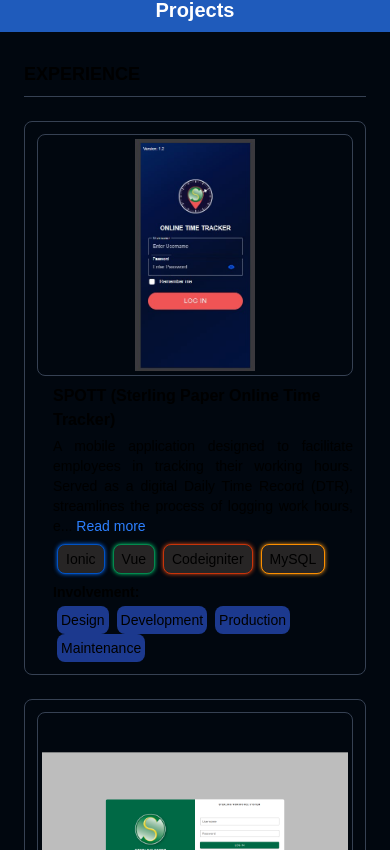
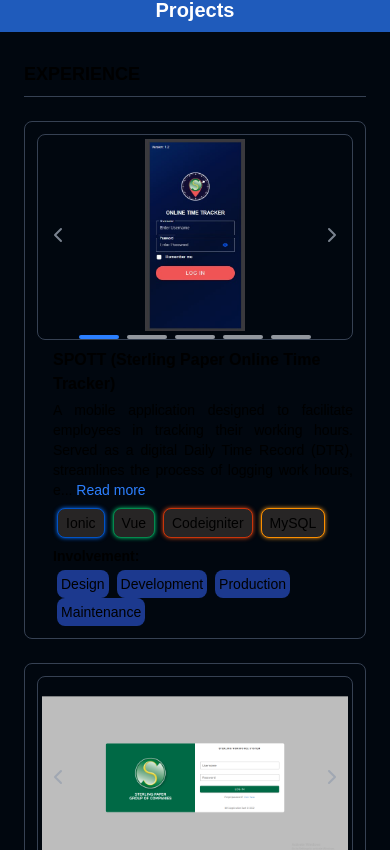
Before and after one commit to mrqz-rn/portfolio, a Next.js app: page / in a window 390 px wide. Shown: the part 2974-3824 px from the top of the page. Built offline with nearby package versions, Linux system fonts and the light colour scheme.

Commit message:
image carousel

```diff
--- a/app/components/Contact.js
+++ /dev/null
@@ -1,28 +0,0 @@
-'use client'
-import { toast } from "react-toastify";
-
-export default function Contact() {
-    const alert = () => {
-        console.log('clicked');
-        toast.warning('Hello World!', {
-            position: "bottom-right",
-            autoClose: 5000,
-            hideProgressBar: false,
-            closeOnClick: false,
-            pauseOnHover: true,
-            draggable: true,
-            progress: undefined,
-            theme: "dark",
-        });
-    }
-
-    return (
-        <>
-            <h3 className=" mb-6 text-lg font-bold border-b border-gray-700 py-2">CONTACT ME</h3>
-
-            <div className="p-4 bg-blue-500" onClick={alert}>
-                Click
-            </div>
-        </>
-    )
-}
--- /dev/null
+++ b/app/components/ImageSlider.js
@@ -0,0 +1,82 @@
+"use client";
+import { useState, useEffect } from "react";
+import Image from "next/image";
+
+import { ChevronLeft, ChevronRight } from "lucide-react";
+import { motion } from "framer-motion";
+
+
+export default function ImageSlider({imageArray, mClass}) {
+    const images = imageArray.map((imgSrc) => ({src: imgSrc,}));
+    const [currentIndex, setCurrentIndex] = useState(0);
+    const [isHovered, setIsHovered] = useState(false);
+    const prevSlide = () => {
+        setCurrentIndex(
+            (prevIndex) => (prevIndex - 1 + images.length) % images.length
+        );
+    };
+    const nextSlide = () => {
+        setCurrentIndex((prevIndex) => (prevIndex + 1) % images.length);
+    };
+    const handleMouseOver = () => {
+        setIsHovered(true);
+      };
+
+      // Handle mouse leave event
+      const handleMouseLeave = () => {
+        setIsHovered(false);
+      };
+    return (
+        <>
+            <div className="">
+                <div
+                    className={`relative ${mClass}`}
+                    onMouseOver={handleMouseOver}
+                    onMouseLeave={handleMouseLeave}
+                >
+                    <motion.div
+                        className=""
+                        key={currentIndex}
+                        initial={{ opacity: 0 }}
+                        animate={{ opacity: 1 }}
+                        exit={{ opacity: 0 }}
+                        transition={{ duration: 0.4 }}>
+                        <Image
+                        src={images[currentIndex].src}
+                        layout="fill"
+                        objectFit='contain'
+                        alt={`Slider Image ${currentIndex + 1}`}
+                        className="p-1 cursor-pointer transition-opacity duration-500 "/>
+                    </motion.div>
+
+                     <button
+                        className="absolute left-0 top-1/2 transform h-[40] rounded-full mx-0 hover:mx-3 text-gray-400/80 hover:text-white
+                        -translate-y-1/2 bg-gray-600/0 hover:bg-blue-600 px-2 group transition-all duration-300 ease-in-out cursor-pointer"
+                        onClick={prevSlide}>
+                        <ChevronLeft className="" />
+                    </button>
+                    <button
+                        className="absolute right-0 top-1/2 transform h-[40] rounded-full mx-0 hover:mx-3 text-gray-400/80 hover:text-white
+                        -translate-y-1/2 bg-gray-600/0 hover:bg-blue-600 p-2 group transition-all duration-300 ease-in-out cursor-pointer"
+                        onClick={nextSlide}>
+                        <ChevronRight className="" />
+                    </button>
+                </div>
+
+
+                <div className="flex justify-center">
+                    {images.map((_, index) => (
+                    <div
+                        key={index}
+                        className={`h-1 w-10 mx-1 ${
+                        index === currentIndex
+                            ? "bg-blue-500 rounded-xl"
+                            : "bg-gray-300/70 rounded-xl"
+                        } transition-all duration-500 ease-in-out`}
+                    ></div>
+                    ))}
+                </div>
+                </div>
+        </>
+    )
+}
--- a/app/components/Sidebar.js
+++ /dev/null
@@ -1,65 +0,0 @@
-import Image from 'next/image'
-import Link from 'next/link'
-
-export default function Sidebar() {
-
-    const profile = {
-      name: 'RON-RON MARQUEZ',
-      position: 'Junior Programmer',
-      image: '/icons/user.jpg'
-    };
-    const info = [
-      {id: 1, type: 'email', data: 'test@gmail.com', image: '/icons/mail.png'},
-      {id: 2, type: 'phone', data: '09346345234', image: '/icons/phone.png'},
-      {id: 3, type: 'location', data: 'Makati City, Philippines', image: '/icons/map.png'},
-    ];
-    const socials = [
-        {id: 1, name: 'Linkedin', image: '/icons/linkedin.png', url: 'https://www.google.com'},
-        {id: 2, name: 'Github', image: '/icons/github.png', url: 'https://www.google.com'},
-        {id: 3, name: 'Facebook', image: '/icons/facebook.png', url: 'https://www.google.com'},
-        {id: 4, name: 'Messenger', image: '/icons/messenger.jpg', url: 'https://www.google.com'},
-    ];
-
-    return (
-        <div className="min-h-screen w-85 bg-zinc-950 p-2 border-r border-gray-700 font-[montserrat] ">
-          <div className='px-10 py-3'>
-            <Image
-              src={profile.image} width={45} height={45} alt="Responsive Image" layout="responsive"
-              className={`rounded-full p-1 border-3 border-blue-900 shadow-md shadow-sky-300/50 hover:border-blue-700 cursor-pointer`}
-            />
-          </div>
-
-          <div className='py-3'>
-            <p className="text-center text-xl font-semibold text-blue-50">{profile.name}</p>
-            <p className="text-center text-sm font-medium text-gray-300"> {profile.position} </p>
-          </div>
-
-
-          <div className="flex justify-center border-y border-gray-700 gap-3 my-3 mb-2 p-2">
-            {socials.map((soc) => (
-              <Link key={soc.id} href={soc.url} target="_blank" rel="noopener noreferrer">
-                <Image src={soc.image} width={45} height={45} alt="Icon"
-                  className="rounded-full p-1 cursor-pointer border-2 border-blue-0 duration-150 ease-in-out hover:border-blue-700"/>
-              </Link>
-            ))}
-          </div>
-
-          <div className='p-2 border-1 rounded-lg border-gray-700 text-base my-8'>
-            <p className="text-center text-blue-50 font-semibold py-1">Information</p>
-            {info.map((dt) => (
-            <div key={dt.id} className="flex items-center py-1 px-1">
-              <Image src={dt.image} width={38} height={38} alt="Icon"
-                className="p-1 "
-              />
-              <span className="ml-2 text-sm text-gray-300">{dt.data}</span>
-            </div>
-            ))}
-          </div>
-          <div className=' p-2 border border-gray-700 m-2 rounded-lg cursor-pointer text-center'>
-            Download CV
-          </div>
-          {/* <button className="w-60 absolute bottom-0 text-center bg-blue-600 rounded-lg text-white font-semibold p-2 m-2 cursor-pointer
-          hover:scale-102 transition-transform duration-300 ease-in-out">Download CV</button> */}
-        </div>
-    )
-}
--- a/app/components/tabs/Tab2.js
+++ b/app/components/tabs/Tab2.js
@@ -3,7 +3,7 @@ import React from "react";
 import Image from "next/image";
 import { motion } from "framer-motion";
 import Modal from "../Modal";
-
+import ImageSlider from "../ImageSlider";
 
 export default function Tab2() {
     const [isModalOpen, setIsModalOpen] = React.useState(false);
@@ -111,7 +111,7 @@ export default function Tab2() {
         tech: ['Android', 'Arduino', 'PHP','MySQL'],
         imagefit: 'contain',
         images: ['/project/quick/img1.jpg','/project/quick/img2.jpg','/project/quick/img3.jpg','/project/quick/img4.jpg',
-          '/project/quick/img5.jpg','/project/quick/img6.jpg','/project/quick/img7.jpg'], active: 0},
+          '/project/quick/img5.jpg','/project/quick/img6.jpg'], active: 0},
 
         {id: 1, name: 'BlueThunder',
         description: 'An E-commerce website with a CRUD for managging the products. ',
@@ -171,7 +171,7 @@ export default function Tab2() {
           <h3 className="mx-6 md:mx-14 mb-6 text-lg font-bold border-b border-gray-700 py-2">EXPERIENCE</h3>
           <div className="px-6 md:px-20">
             {works.map((work, index) => (
-                <div key={index} onClick={() => openModal(index)}
+                <div key={index}
                 onMouseOver={() => {
                   if (!intervalRefs.current[index]) { // Prevent multiple intervals
                     intervalRefs.current[index] = setInterval(() => {
@@ -190,26 +190,9 @@ export default function Tab2() {
                 }}
                 className="md:flex border border-gray-700 rounded-lg p-3 mb-6 md:mb-10 cursor-pointer">
                   <div className="md:w-3/9 border border-gray-700 rounded-lg transition-transform duration-300 ease-in-out">
-                    <motion.div
-                      className="pa-10 h-60 relative"
-                      key={activeIndexes[index]}
-                      initial={{ opacity: 0 }}
-                      animate={{ opacity: 1 }}
-                      exit={{ opacity: 0 }}
-                      transition={{ duration: 0.4 }}
-                    >
-                      <div className="absolute inset-0">
-                        <Image
-                          src={work.images[activeIndexes[index]]}
-                          layout="fill"
-                          objectFit={work.imagefit}
-                          alt="Project Image"
-                          className="p-1 cursor-pointer transition-opacity duration-500 "
-                        />
-                      </div>
-                    </motion.div>
+                  <ImageSlider imageArray={work.images} mClass={"min-h-[200px]"}/>
                   </div>
-                  <div className="md:w-6/9 pl-4 md:pt-0 pt-2">
+                  <div className="md:w-6/9 pl-4 md:pt-0 pt-2" onClick={() => openModal(index)}>
                     <p className="font-semibold">{work.name}</p>
                     <p className="py-1 text-justify text-sm">
                       {work.description.length > 180 ? (
@@ -268,7 +251,9 @@ export default function Tab2() {
                 intervalRefs2.current[index] = null; // Reset stored interval
               }}>
                 <div className="md:w-4/9 border border-gray-700 rounded-lg transition-transform duration-300 ease-in-out">
-                  <motion.div
+                 <ImageSlider imageArray={project.images} mClass={"h-40"}/>
+
+                  {/* <motion.div
                     className="pa-10 h-40 relative"
                     key={activeIndexes2[index]}
                     initial={{ opacity: 0 }}
@@ -285,7 +270,7 @@ export default function Tab2() {
                         className="p-1 cursor-pointer transition-opacity duration-500 "
                       />
                     </div>
-                  </motion.div>
+                  </motion.div> */}
                 </div>
                 <div className="md:w-5/9 md:pl-4 pt-2 md:pt-0">
                   <p className="font-semibold">{project.name}</p>
--- a/app/components/tabs/Tab3.js
+++ b/app/components/tabs/Tab3.js
@@ -1,7 +1,6 @@
 import React from "react";
 import Image from "next/image";
 import Modal from "../Modal";
-import Contact from "../Contact";
 
 
 export default function Tab3() {
--- a/package.json
+++ b/package.json
@@ -12,6 +12,7 @@
     "@mdi/font": "^7.4.47",
     "axios": "^1.8.4",
     "framer-motion": "^12.6.3",
+    "lucide-react": "^0.501.0",
     "next": "15.2.4",
     "react": "^19.0.0",
     "react-dom": "^19.0.0",
```
Also changed, not shown: 2 other files (tests, documents, lock files or other folders).
